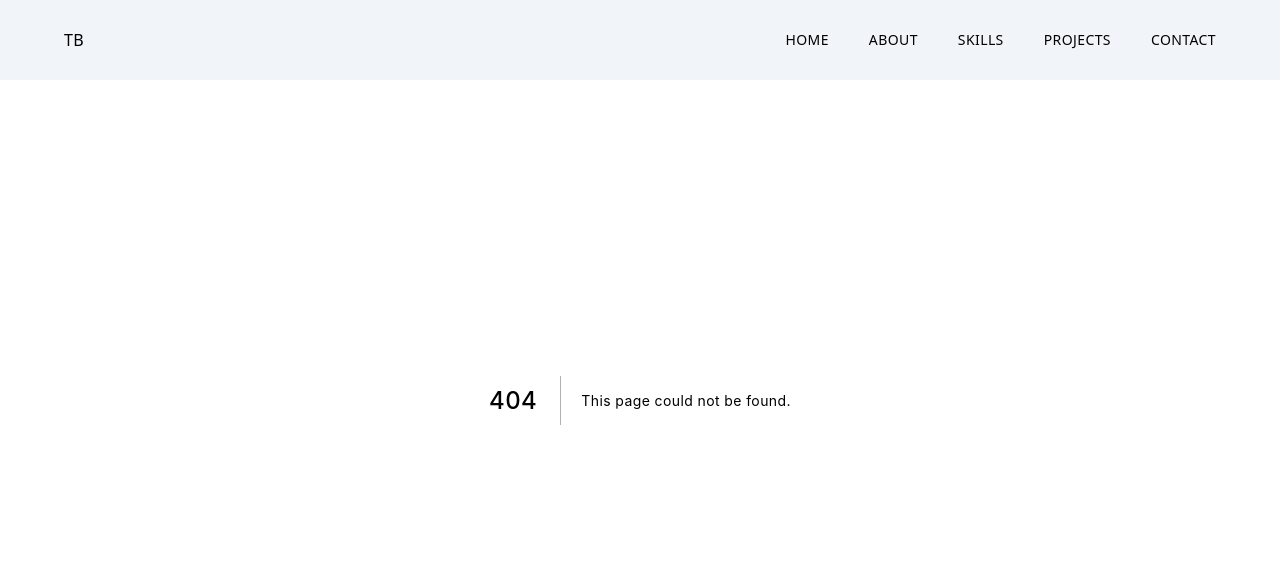
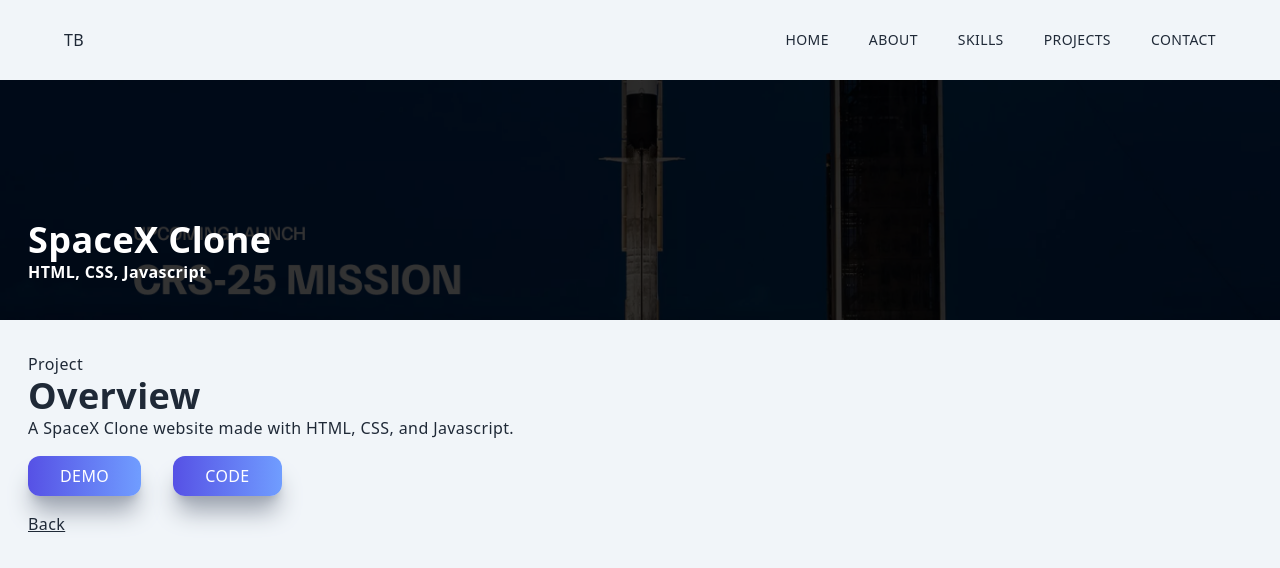
Before and after one commit to TroyBohrer8/Next.js-Portfolio, a Next.js app in the folder my-app/: page /project2 in a window 1280 px wide. Before the commit this address had no page. Shown: the top 568 px of the page. Built offline with nearby package versions, Linux system fonts and the light colour scheme.

Commit message:
created spaceX project card and details page.

```diff
--- a/my-app/components/ProjectItem.jsx
+++ b/my-app/components/ProjectCard.jsx
@@ -2,7 +2,7 @@
 import Link from "next/link";
 import Image from "next/image";
 
-function ProjectItem({ title, backgroundImg, tech, projectUrl }) {
+function ProjectCard({ title, backgroundImg, tech, projectUrl }) {
   return (
     <div className="relative flex items-center justify-center h-auto w-full shadow-xl shadow-gray-400 rounded-xl p-4 group hover:bg-gradient-to-r from-[#5651e5] to-[#709dff]">
       <Image
@@ -25,4 +25,4 @@
   );
 }
 
-export default ProjectItem;
+export default ProjectCard;
--- a/my-app/components/Projects.jsx
+++ b/my-app/components/Projects.jsx
@@ -1,6 +1,7 @@
 import React from "react";
-import ProjectItem from "../components/ProjectItem";
+import ProjectCard from "./ProjectCard";
 import randomPasswordImg from "../public/assets/projects/RandomPassword.png";
+import spaceXCloneImg from "../public/assets/projects/spaceXClone.png";
 
 const Projects = () => {
   return (
@@ -12,27 +13,27 @@
         <h2>What I've Built</h2>
         <div className="grid md:grid-cols-2 gap-8">
           {/* Project One */}
-          <ProjectItem
+          <ProjectCard
             title="Random Password Generator"
             backgroundImg={randomPasswordImg}
             tech="HTML, CSS, Javascript"
             projectUrl="/project1"
           />
           {/* Project Two */}
-          <ProjectItem
-            title="Weather Dashboard"
-            backgroundImg={randomPasswordImg}
-            tech="React.js, OpenWeather API"
-            projectUrl=""
+          <ProjectCard
+            title="SpaceX Clone"
+            backgroundImg={spaceXCloneImg}
+            tech="HTML, CSS, Javascript"
+            projectUrl="/project2"
           />
           {/* Project Three */}
-          <ProjectItem
+          <ProjectCard
             title="Random Password Generator"
             backgroundImg={randomPasswordImg}
             projectUrl=""
           />
           {/* Project Four */}
-          <ProjectItem
+          <ProjectCard
             title="Random Password Generator"
             backgroundImg={randomPasswordImg}
             projectUrl=""
--- /dev/null
+++ b/my-app/pages/project2.jsx
@@ -0,0 +1,52 @@
+import React from "react";
+import Image from "next/image";
+import Link from "next/link";
+import spaceXCloneImg from "../public/assets/projects/spaceXClone.png";
+
+function project1() {
+  return (
+    // Container
+    <div className="w-full">
+      {/* Navbar Area */}
+      <div className="w-screen h-[30vh] lg:h-[40vh] relative">
+        {/* Image Container */}
+        <div className="absolute top-0 left-0 w-full h-full  bg-black/80 z-10" />
+        <Image
+          className="absolute z-1"
+          layout="fill"
+          objectFit="cover"
+          src={spaceXCloneImg}
+          alt="/"
+        />
+        {/* Text */}
+        <div className="absolute top-[60%] max-w-[1240px] w-full translate-x-5 translate-y-5 text-white z-10 p-2 ">
+          <h2>SpaceX Clone</h2>
+          <h3>HTML, CSS, Javascript</h3>
+        </div>
+      </div>
+      {/* Overview Container */}
+      <div className="max-w-[1240px] mx-auto p-2 md:grid-cols-5 gap-8 pt-8">
+        <div className="col-span-4">
+          <p>Project</p>
+          <h2>Overview</h2>
+          <p>
+            A SpaceX Clone website made with HTML, CSS, and Javascript.
+          </p>
+          <Link href="https://troybohrer8.github.io/SpaceX_Clone/">
+            <button className="px-8 py-2 mt-4 mr-8">Demo</button>
+          </Link>
+          <Link href="https://github.com/TroyBohrer8/SpaceX_Clone">
+            <button className="px-8 py-2 mt-4 mr-8">Code</button>
+          </Link>
+        </div>
+
+        {/* Back */}
+        <Link href="/#projects">
+          <p className="underline cursor-pointer pt-4">Back</p>
+        </Link>
+      </div>
+    </div>
+  );
+}
+
+export default project1;
```
Also changed, not shown: my-app/pages/project3.jsx (added), my-app/pages/project4.jsx (added), my-app/public/assets/projects/spaceXClone.png (added).
